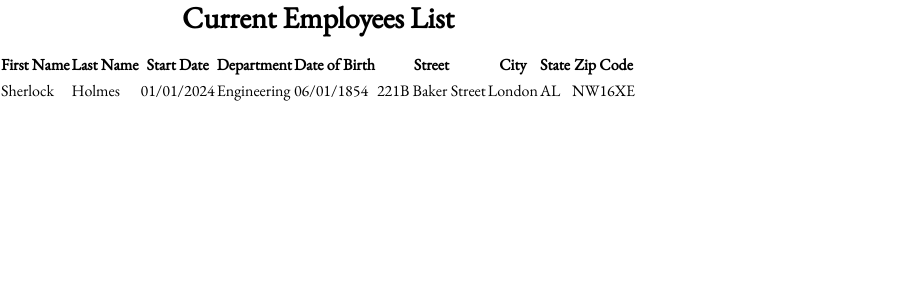
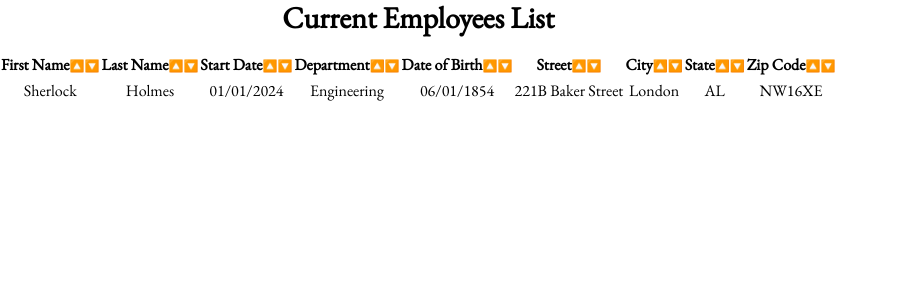
Before and after one commit to miervaldis42/oc-p14-hrnet, a Next.js app: page /authenticated/employees in a window 1280 px wide. Shown: the top 300 px of the page, without its empty margins (0-897 px from the left). Built offline with nearby package versions, Linux system fonts and the light colour scheme.

Commit message:
feat (client) : Table Sorting Implementation
Implement sorting feature for the table

```diff
--- a/src/components/Table/index.tsx
+++ b/src/components/Table/index.tsx
@@ -1,15 +1,17 @@
 "use client";
 
 // Imports
+import { useState } from "react";
+import { useSelector } from "react-redux";
 import {
   Table,
   useReactTable,
   createColumnHelper,
   flexRender,
   getCoreRowModel,
+  getSortedRowModel,
+  SortingState,
 } from "@tanstack/react-table";
-import { useSelector } from "react-redux";
-import { useState } from "react";
 
 // Types
 import { EmployeeType, EmployeesType } from "@customTypes/employeeType";
@@ -30,7 +32,7 @@ function Table() {
 
   // Formatting
   const formatDate = (date: Date | null) => {
-    return date !== null && date !== undefined && typeof date === "object"
+    return !!date && typeof date === "object"
       ? date.toLocaleDateString("fr-FR")
       : "--/--/----";
   };
@@ -38,6 +40,10 @@ function Table() {
   /*
     Table Options
   */
+
+  // Sorting Feature
+  const [sorting, setSorting] = useState<SortingState>([]);
+
   // Columns
   const columnHelper = createColumnHelper<EmployeeType>();
   const customColumns = [
@@ -92,7 +98,13 @@ function Table() {
   const customTable = useReactTable({
     columns: customColumns,
     data: employees,
+    state: {
+      sorting,
+    },
     getCoreRowModel: getCoreRowModel(),
+    enableSorting: true,
+    getSortedRowModel: getSortedRowModel(),
+    onSortingChange: setSorting,
   });
 
   return (
@@ -104,10 +116,21 @@ function Table() {
               return (
                 <th key={header.id} colSpan={header.colSpan}>
                   {header.isPlaceholder ? null : (
-                    <div>
+                    <div
+                      onClick={header.column.getToggleSortingHandler()}
+                      className={
+                        header.column.getCanSort() ? "cursor-pointer" : ""
+                      }
+                    >
                       {flexRender(
                         header.column.columnDef.header,
                         header.getContext()
+                      )}
+                      {{
+                        asc: " 🔼",
+                        desc: " 🔽",
+                      }[header.column.getIsSorted().toString()] ?? (
+                        <span className="text-xs">🔼🔽</span>
                       )}
                     </div>
                   )}
@@ -124,7 +147,7 @@ function Table() {
             <tr key={row.id}>
               {row.getVisibleCells().map((cell) => {
                 return (
-                  <td key={cell.id}>
+                  <td key={cell.id} className="text-center">
                     {flexRender(cell.column.columnDef.cell, cell.getContext())}
                   </td>
                 );
```
